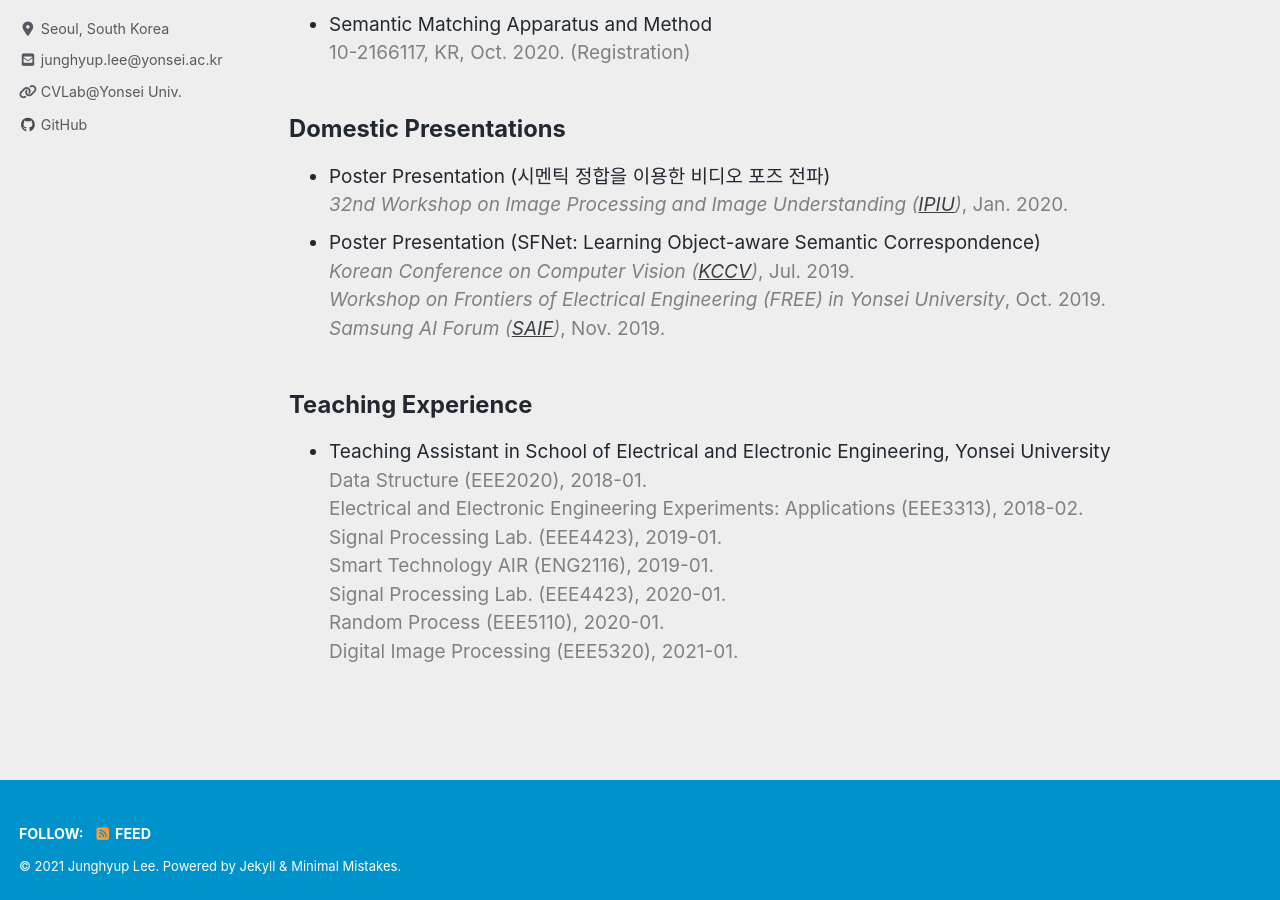
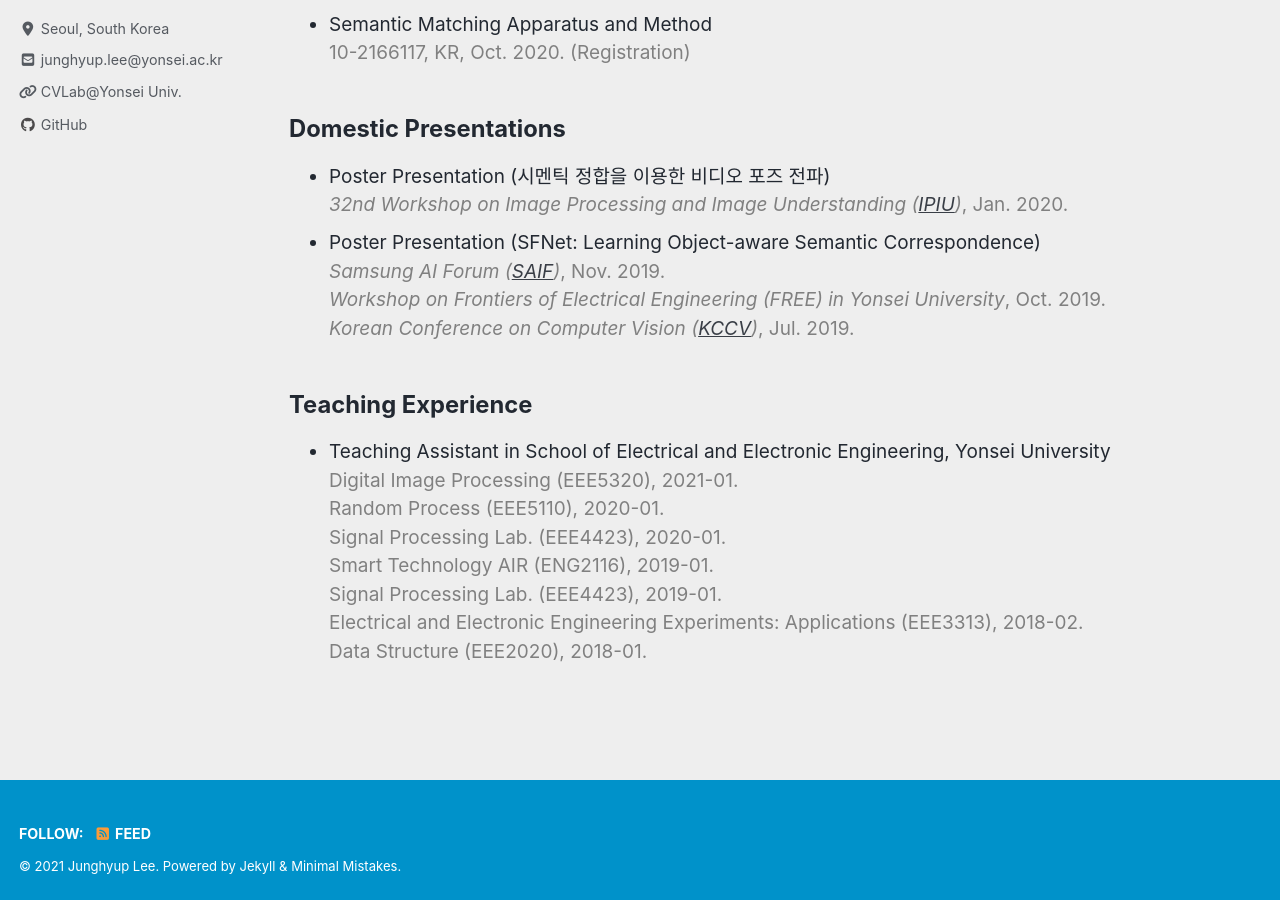
Before and after one commit to junghyup-lee/junghyup-lee.github.io, a Jekyll site: the page built from index.md, in a window 1280 px wide and 900 px high, scrolled down 1725 px. Built offline with Jekyll 4.4.1, drawn with Linux system fonts in a browser that asks for light colours; cached includes are drawn as plain includes; nearby versions of some CDN libraries.

Commit message:
rev ordering

```diff
--- a/index.md
+++ b/index.md
@@ -65,16 +65,16 @@ author_profile: true
 - Poster Presentation (시멘틱 정합을 이용한 비디오 포즈 전파)<br/>
 <span style="color:gray"> *32nd Workshop on Image Processing and Image Understanding (<a href="http://ipiu.or.kr/2020/">IPIU</a>)*, Jan. 2020. </span>
 - Poster Presentation (SFNet: Learning Object-aware Semantic Correspondence) <br/>
-<span style="color:gray"> *Korean Conference on Computer Vision (<a href="https://kcvs.kr/front/conference/2019/">KCCV</a>)*, Jul. 2019. </span> <br/>
+<span style="color:gray"> *Samsung AI Forum (<a href="https://research.samsung.com/2019saif">SAIF</a>)*, Nov. 2019. </span> <br/>
 <span style="color:gray"> *Workshop on Frontiers of Electrical Engineering (FREE) in Yonsei University*, Oct. 2019. </span> <br/>
-<span style="color:gray"> *Samsung AI Forum (<a href="https://research.samsung.com/2019saif">SAIF</a>)*, Nov. 2019. </span>
+<span style="color:gray"> *Korean Conference on Computer Vision (<a href="https://kcvs.kr/front/conference/2019/">KCCV</a>)*, Jul. 2019. </span>
 
 ## Teaching Experience
 - Teaching Assistant in School of Electrical and Electronic Engineering, Yonsei University <br/>
+<span style="color:gray"> Digital Image Processing (EEE5320), 2021-01. </span><br/>
+<span style="color:gray"> Random Process (EEE5110), 2020-01. </span><br/>
+<span style="color:gray"> Signal Processing Lab. (EEE4423), 2020-01. </span><br/>
+<span style="color:gray"> Smart Technology AIR (ENG2116), 2019-01. </span><br/>
+<span style="color:gray"> Signal Processing Lab. (EEE4423), 2019-01. </span><br/>
+<span style="color:gray"> Electrical and Electronic Engineering Experiments: Applications (EEE3313), 2018-02. </span><br/>
 <span style="color:gray"> Data Structure (EEE2020), 2018-01. </span><br/>
-<span style="color:gray"> Electrical and Electronic Engineering Experiments: Applications (EEE3313), 2018-02. </span><br/>
-<span style="color:gray"> Signal Processing Lab. (EEE4423), 2019-01. </span><br/>
-<span style="color:gray"> Smart Technology AIR (ENG2116), 2019-01. </span><br/>
-<span style="color:gray"> Signal Processing Lab. (EEE4423), 2020-01. </span><br/>
-<span style="color:gray"> Random Process (EEE5110), 2020-01. </span><br/>
-<span style="color:gray"> Digital Image Processing (EEE5320), 2021-01. </span><br/>
```
